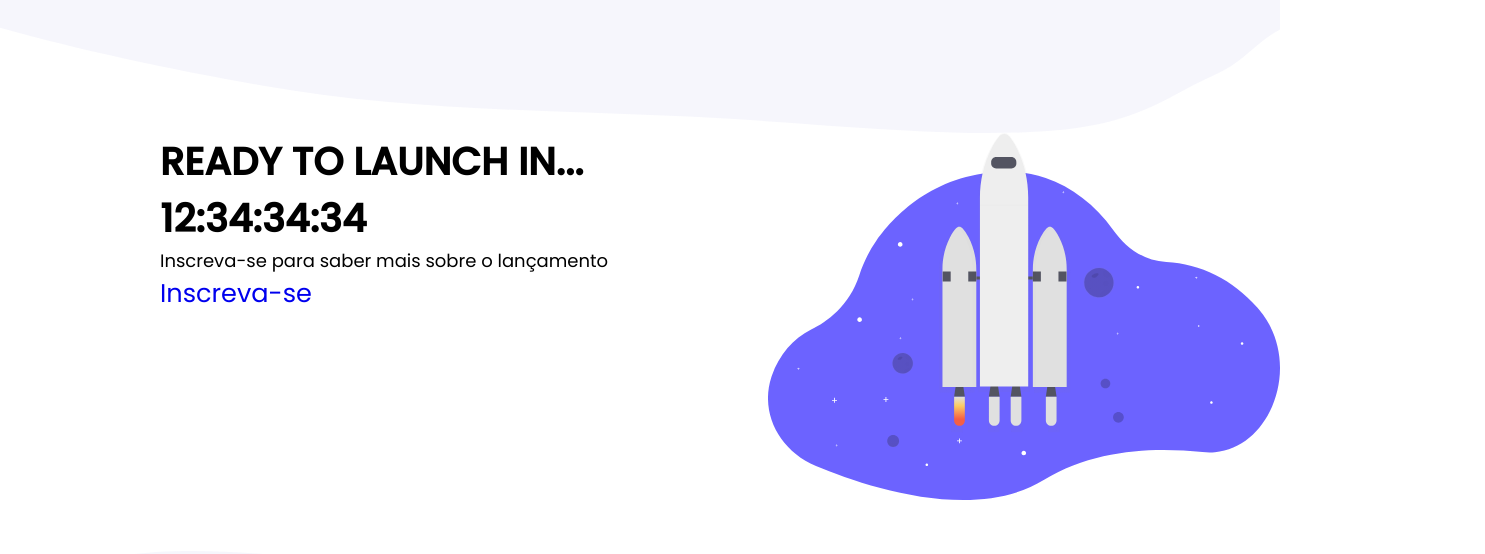
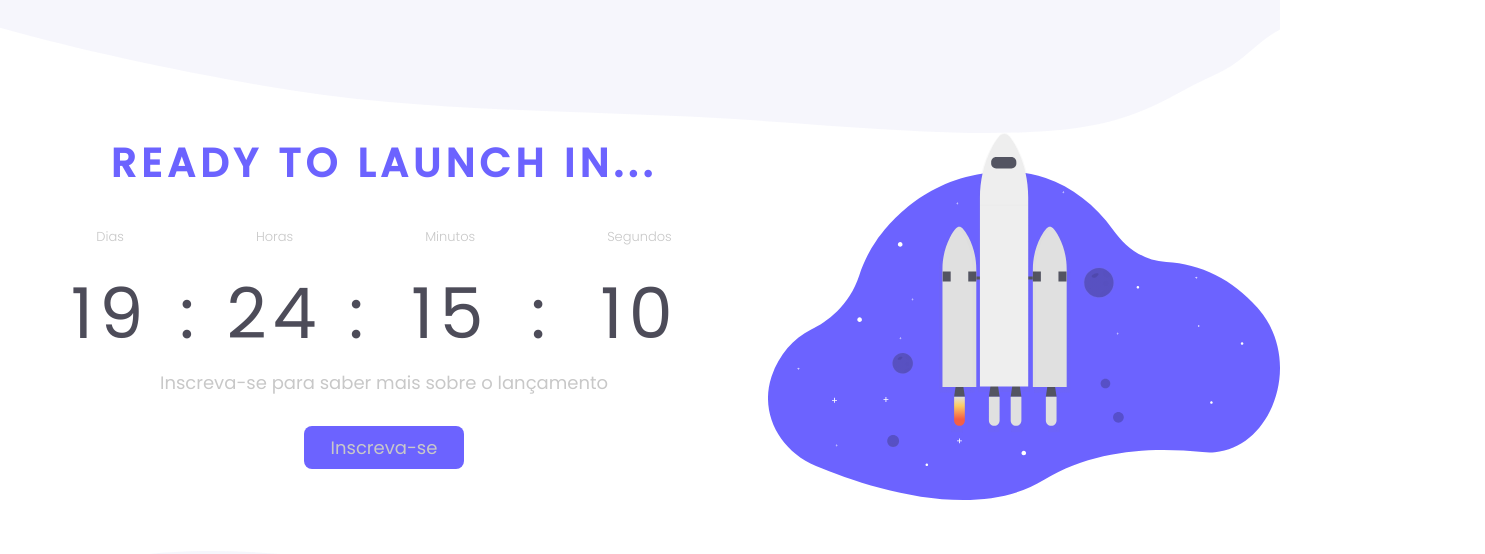
Before and after one commit to Ryanlucass/Countdown, a plain HTML site: page index.html in a window 1280 px wide. Shown: the whole page, 1485 px wide, since content can reach past the window. Drawn offline with Linux system fonts and the light colour scheme.

Commit message:
Finalizando css e entrando no js

```diff
--- a/Styles/globais.css
+++ b/Styles/globais.css
@@ -21,6 +21,14 @@ html{
 
 p{
     font-size: 1.8rem;
+    color: var(--light-grey);
+}
+
+h2{
+    color: var(--purple);
+    font-weight: 600;
+    /* Espaçamento entre as letras*/
+    letter-spacing: 0.5rem;
 }
 
 body{
@@ -31,9 +39,41 @@ body{
     font-size: clamp(14px,11.6rem,2vw);
     font-family: Poppins, sans-serif;
 
-
+    overflow-x: hidden;
+    overflow-y: hidden;
 }
 
 .content{
     width: 100%;
 }
+
+/* botão global */
+a{
+    font-size: 1.8rem;
+    color: var(--light-grey);
+}
+.input{
+    padding: .8rem;
+    border-radius: .8rem;
+    background-color: var(--purple);
+    /* Para ficar com o cursos de mão */
+    cursor: pointer;
+    width: 16rem;
+
+    margin: auto;
+    margin-top: 3rem;
+
+    display: flex;
+    align-items: center;
+    justify-content: center;
+
+    transition: .2s;
+}
+
+.input:hover{
+    filter: brightness(1.2);
+}
+
+#rodape img{
+    height: 100%;
+}
--- a/Styles/home.css
+++ b/Styles/home.css
@@ -21,6 +21,7 @@ header{
     display: flex;
     align-items: center;
 
+    /* sempre pega o mínimo até que ultrapasse*/
     flex-direction: column;
     width: min(36.3rem 100%);
 }
@@ -32,3 +33,49 @@ header{
 #rodape{
     grid-area: rodape;
 }
+
+#relogio h2{
+    color: var(--black);
+    font-weight: 500;
+}
+
+
+/* Definindo configurações do paragrafo*/
+p{
+    display: flex;
+    align-items: center;
+    justify-content: center;
+}
+
+section h2{
+    display: flex;
+    align-items: center;
+    justify-content: center;
+    font-size: 4rem;
+}
+
+/* Modelendo a tabela */
+
+table{
+    display: flex;
+    justify-content: center;
+    align-items: center;;
+}
+
+table th{
+    font-weight: 300;
+    font-size: 1.3rem;
+    color: var(--light-grey);
+    text-align: center;
+
+    padding: 3.2rem;
+    padding-bottom: 1.2rem;
+}
+table td{
+    font-weight: 400;
+    color: var(--black);
+    font-size: 7rem;
+    text-align: center;
+
+    letter-spacing: 0.6rem;
+}
--- a/index.html
+++ b/index.html
@@ -27,11 +27,32 @@
         <div class="container">
             <section>
                 <h2>READY TO LAUNCH IN...</h2>
-                <h2>
-                    12:34:34:34
-                </h2>
+                <div id="relogio">
+                    <table>
+                        <tr>
+                            <th>Dias</th>
+                            <th></th>
+                            <th>Horas</th>
+                            <th></th>
+                            <th>Minutos</th>
+                            <th></th>
+                            <th>Segundos</th>
+                        </tr>
+                        <tr>
+                            <td>19</td>
+                            <td>:</td>
+                            <td>24</td>
+                            <td>:</td>
+                            <td>15</td>
+                            <td>:</td>
+                            <td>10</td>
+                        </tr>
+                    </table>
+                </div>
                 <p>Inscreva-se para saber mais sobre o lançamento</p>
-                <a href="https://www.google.com.br">Inscreva-se</a>
+                <div class="input">
+                    <a href="https://www.google.com.br">Inscreva-se</a>
+                </div>
             </section>
         </div>
 
```
Also changed, not shown: scripts/countdown.js (added).
